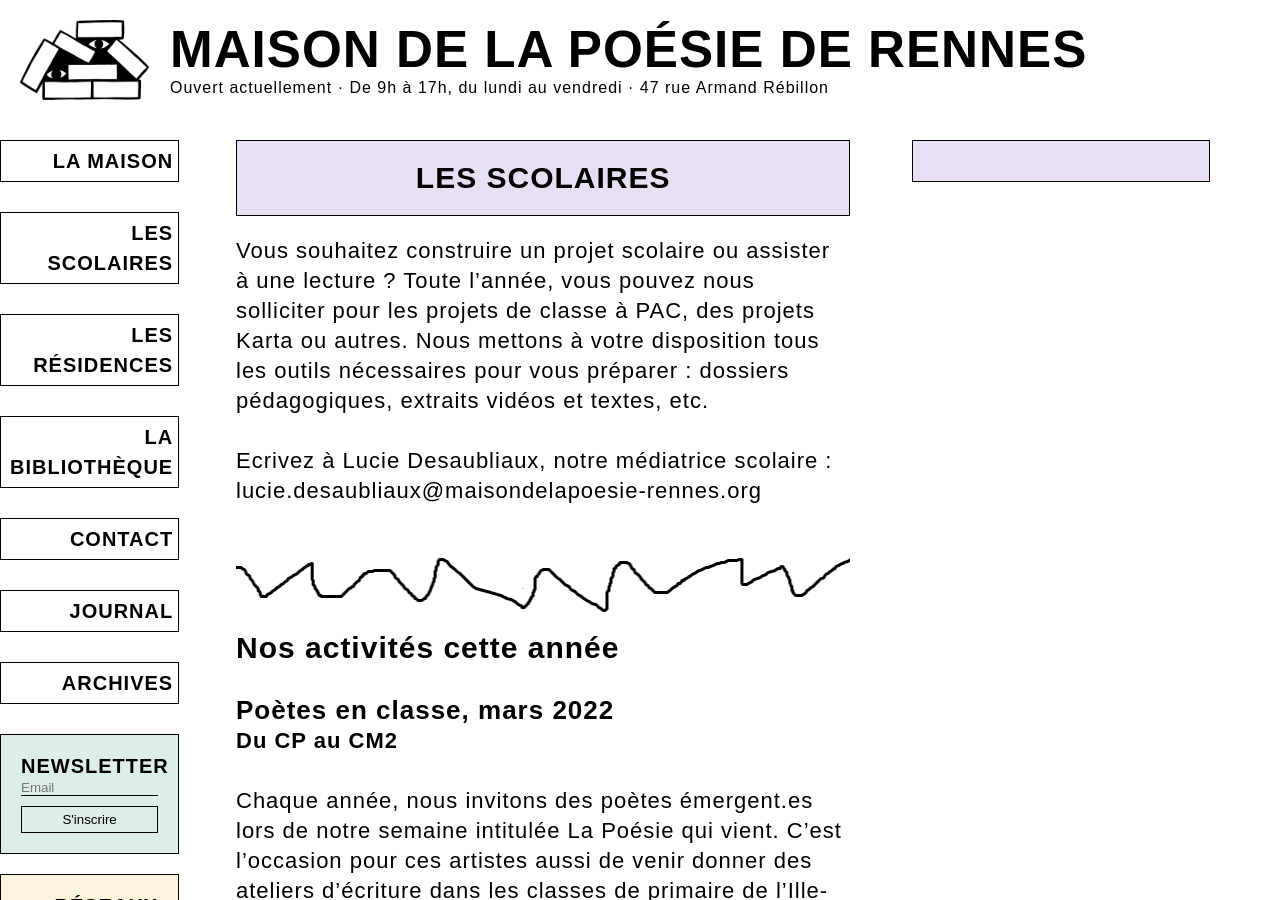
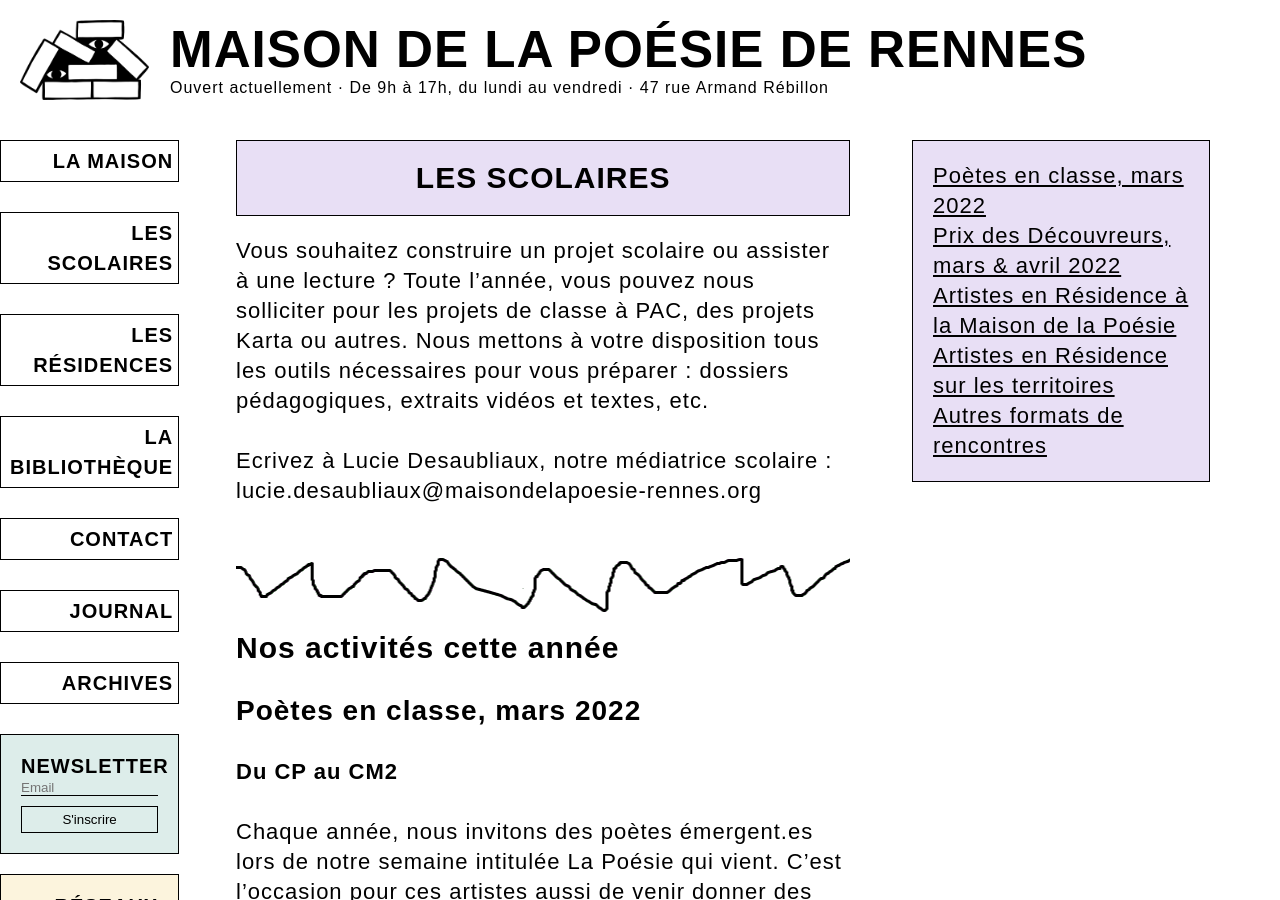
Before and after one commit to PQuod/MaisondelaPoesiedeRennes, a Jekyll site: the page built from scolaires.md, in a window 1280 px wide and 900 px high. Built offline with Jekyll 4.4.1, drawn with Linux system fonts in a browser that asks for light colours; some web fonts are replaced; a script that is not in the unit is left out.

Commit message:
Update Pages “scolaires”

```diff
--- a/scolaires.md
+++ b/scolaires.md
@@ -12,7 +12,7 @@
 
 # Nos activités cette année
 
-### Poètes en classe, mars 2022 <a class="anchor" id="pec"></a>
+## Poètes en classe, mars 2022
 
 **Du CP au CM2**
 
@@ -24,7 +24,7 @@
 
 ---
 
-### Prix des Découvreurs, mars & avril 2022 <a class="anchor" id="decouvreurs"></a>
+## Prix des Découvreurs, mars & avril 2022
 
 **De la 3ème à la Terminale**
 
@@ -44,39 +44,39 @@
 
 ---
 
-### Artistes en Résidence à la Maison de la Poésie <a class="anchor" id="residencesmaipo"></a>
+## Artistes en Résidence à la Maison de la Poésie
 
 **Tous niveaux**
 
-#### Résidence d'automne
+### Résidence d'automne
 
 *Du 18 octobre au 12 décembre 2021*
 **Julie Sas** a animé une série d'ateliers d'écriture, suivis d'une restitution papier, avec des étudiants de Licence 3 Arts de l'UBO de Brest (29).
 
-#### Résidence de printemps
+### Résidence de printemps
 
 *Du 11 avril au 05 mai 2022*
 **[Marie de Quatrebarbes](/residence/2022/05/02/residences-marie-dequatrebarbes.html)** a tenu 6 ateliers d'écriture auprès des élèves des collèges Les Ormeaux et Sainte-Joséphine-Bakhita (Rennes, 35).
 
 ---
 
-### Artistes en Résidence sur les territoires <a class="anchor" id="residencesterritoire"></a>
+## Artistes en Résidence sur les territoires
 
 **Tous niveaux**
 
-#### Juliette Mézenc
+### Juliette Mézenc
 
 *Du 20 septembre 2021 au 28 janvier 2022*
 Après un report d'un an, **Juliette Mézenc** est venue résider 9 semaines en Bretagne Romantique. Elle y a mené des ateliers avec les enfants de CM2 de l'école Abbé Pierre à Hédé et de 6ème du collège Saint-Joseph à Tinténiac.
 
-#### Camille Bondon
+### Camille Bondon
 
 *Du 29 novembre au 10 décembre 2021*
 **Camille Bondon** a passé une semaine au sein de l'école Michel Serrault de Six-sur-Aff. Tous les élèves de l'école, de la grande section au CM2, ont réalisé un programme utopique pour leur ville du futur et une campagne d'affichage de 60 affiches colorées placardées sur tous les murs de la ville.
 
 ---
 
-### Autres formats de rencontres <a class="anchor" id="autres"></a>
+## Autres formats de rencontres
 
 **Tous niveaux** : Rencontres avec un.e auteur.trice de la programmation
 
```
